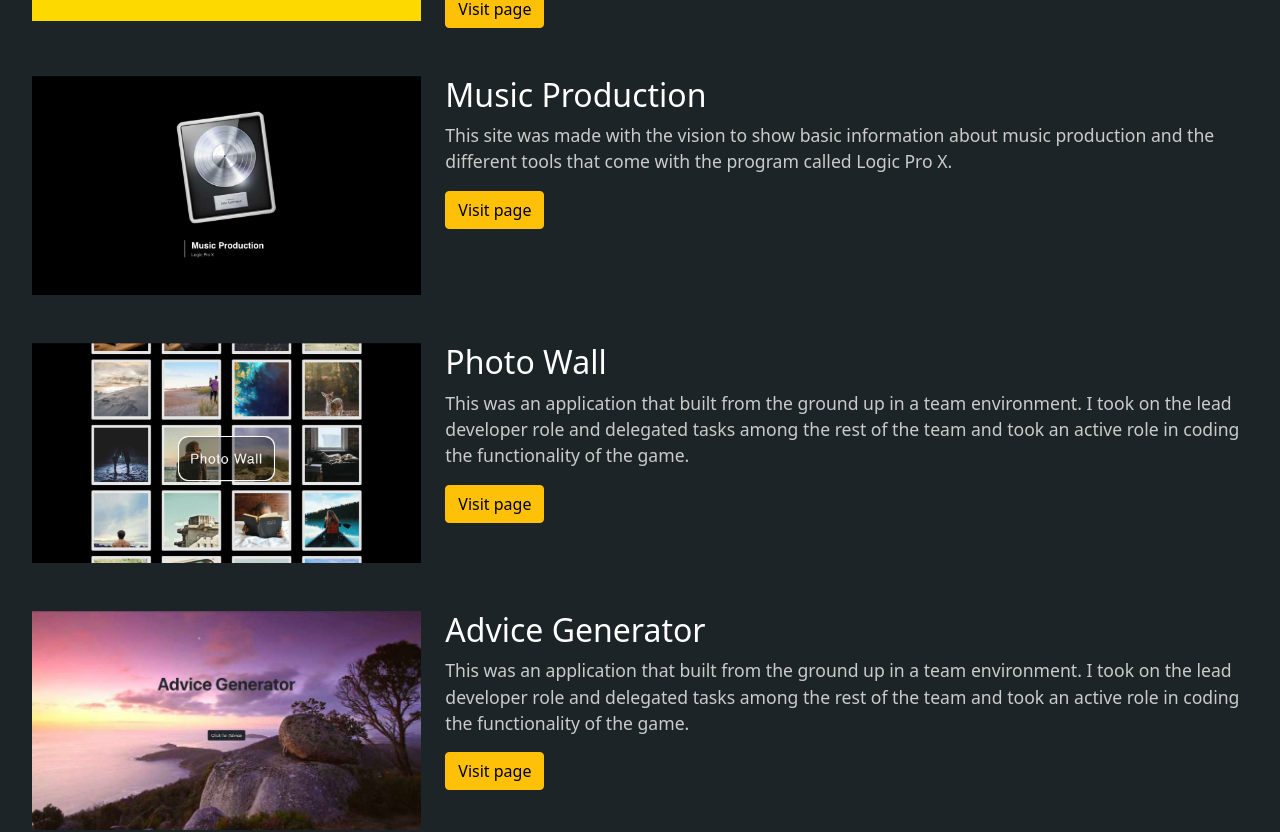
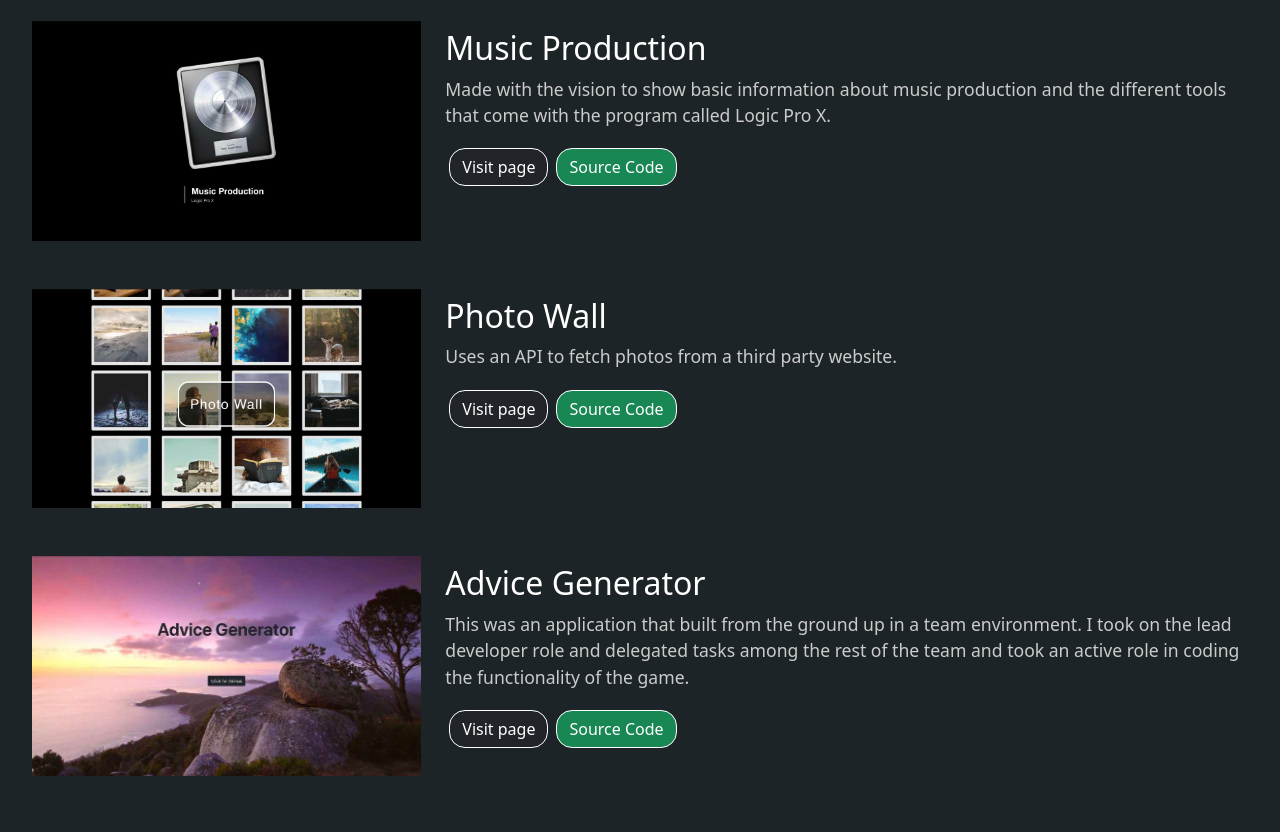
Before and after one commit to jobindnl/portfolio, a React (Create React App) app: page / in a window 1280 px wide. Shown: the part 1000-1832 px from the top of the page. Built offline with nearby package versions, Linux system fonts and the light colour scheme.

Commit message:
made navbar sticky

```diff
--- a/src/App.js
+++ b/src/App.js
@@ -50,9 +50,9 @@ function App() {
         <Project
           title='Connect 4'
           img={connect4}
-          desc='Collaborated with others to make a Connect 4 game'
+          sourceCode='https://github.com/jobindnl/connect4'
           link='https://jobindnl.github.io/connect4/'
-          additionalDetails='This was an application that built from the ground up
+          desc='This was an application that built from the ground up
                 in a team environment. I took on the lead developer role and delegated tasks among
                 the rest of the team and took an active role in coding the functionality of the
                 game. This project took a lot of planning and coordination, however we were able to
@@ -62,28 +62,25 @@ function App() {
         <Project
           title='Music Production'
           img={music}
-          desc='Starter website built with HTML, CSS, & Javascript'
+          sourceCode='https://github.com/jobindnl/MusicProduction'
           link='https://jobindnl.github.io/MusicProduction/'
-          additionalDetails='This site was made with the vision to show basic information
+          desc='Made with the vision to show basic information
                 about music production and the different tools that come with the program called
                 Logic Pro X.'
         />
         <Project
           title='Photo Wall'
           img={photoWall}
-          desc='Simple website that fetches pictures using an API'
+          sourceCode='https://github.com/jobindnl/photoWall'
           link='https://jobindnl.github.io/photoWall/'
-          additionalDetails='This was an application that built from the ground up
-                in a team environment. I took on the lead developer role and delegated tasks among
-                the rest of the team and took an active role in coding the functionality of the
-                game.'
+          desc='Uses an API to fetch photos from a third party website.'
         />
         <Project
           title='Advice Generator'
           img={adviceGenerator}
-          desc='Consumes external API to display random advice'
+          sourceCode='https://github.com/jobindnl/advice-api'
           link='https://jobindnl.github.io/advice-api/'
-          additionalDetails='This was an application that built from the ground up
+          desc='This was an application that built from the ground up
                 in a team environment. I took on the lead developer role and delegated tasks among
                 the rest of the team and took an active role in coding the functionality of the
                 game.'
--- a/src/components/Navigation.js
+++ b/src/components/Navigation.js
@@ -6,7 +6,7 @@ import './Navigation.css'
 
 function Navigation() {
   return (
-      <Navbar expand='lg'>
+      <Navbar expand='lg' fixed='top'>
         <Container>
           <Navbar.Brand>
             <img width='60px' src={logo} alt="site logo" />
--- a/src/components/Profile.css
+++ b/src/components/Profile.css
@@ -10,10 +10,7 @@
 }
 
 .profile {
-  /* display: inline-flex; */
   margin: 0.8rem;
-  /* flex-direction: column; */
-  /* align-items: center; */
 }
 
 .profile_code {
--- a/src/components/Project.css
+++ b/src/components/Project.css
@@ -20,6 +20,11 @@
   color: var(--text-grey);
 }
 
+.button-link.btn {
+  border-radius: 1rem;
+  border: 0.09em solid white;
+}
+
 .additional_details {
   color: var(--text-grey);
   font-weight: 300;
--- a/src/components/Project.js
+++ b/src/components/Project.js
@@ -2,7 +2,7 @@ import React from 'react'
 import { Card, Button, Col, Container, Row, Image } from 'react-bootstrap'
 import './Project.css'
 
-function Project({ title, desc, img, link, additionalDetails }) {
+function Project({ title, desc, img, link, sourceCode }) {
   return (
     <Row name='project' className='mt-5'>
       <Col md={4} lg={4} className='d-inline-flex flex-column justify-content-center'>
@@ -10,16 +10,15 @@ function Project({ title, desc, img, link, additionalDetails }) {
       </Col>
       <Col md={8} lg={8}>
         <div className="full-details">
-          <h2 className='title-details'>
+          <h2 className='title-details mt-2'>
             {title}
           </h2>
           <div>
             <p className='paragraph-details'>
-              {additionalDetails}
+              {desc}
             </p>
-            <Col>
-              <Button target='_blank' href={link} variant='warning'>Visit page</Button>
-            </Col>
+            <Button className='button-link m-1' target='_blank' href={link} variant='dark'>Visit page</Button>
+            <Button className='button-link m-1' target='_blank' href={sourceCode} variant='success'>Source Code</Button>
           </div>
         </div>
       </Col>
```
